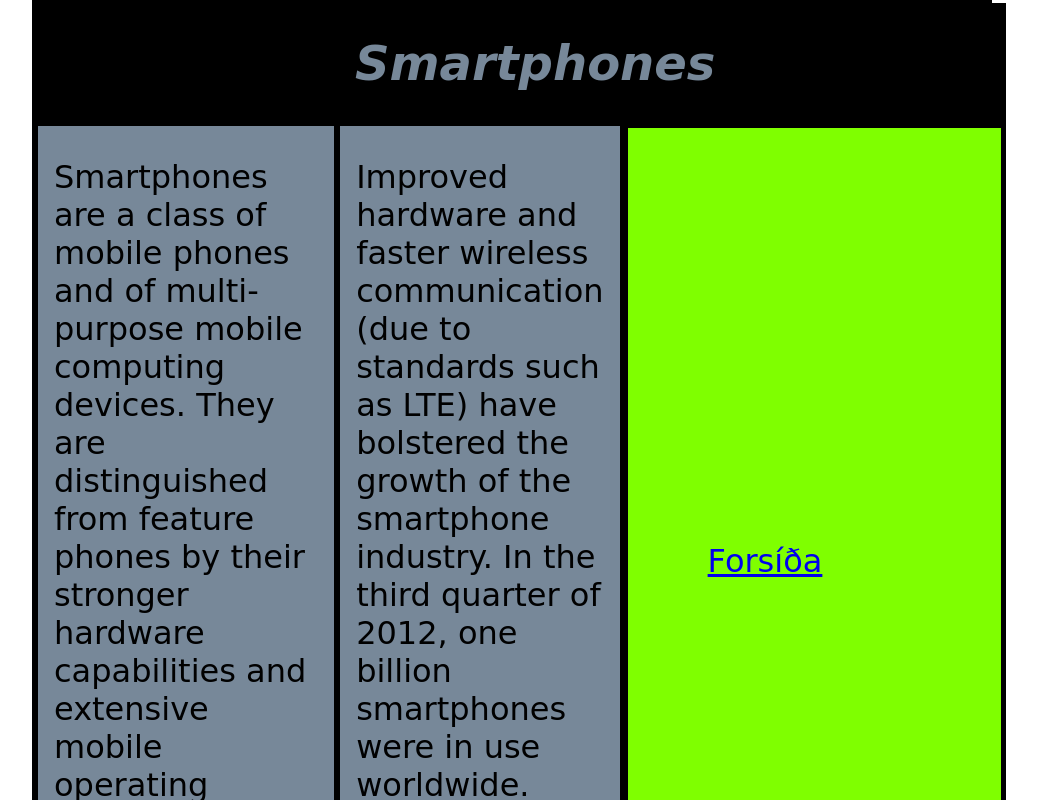
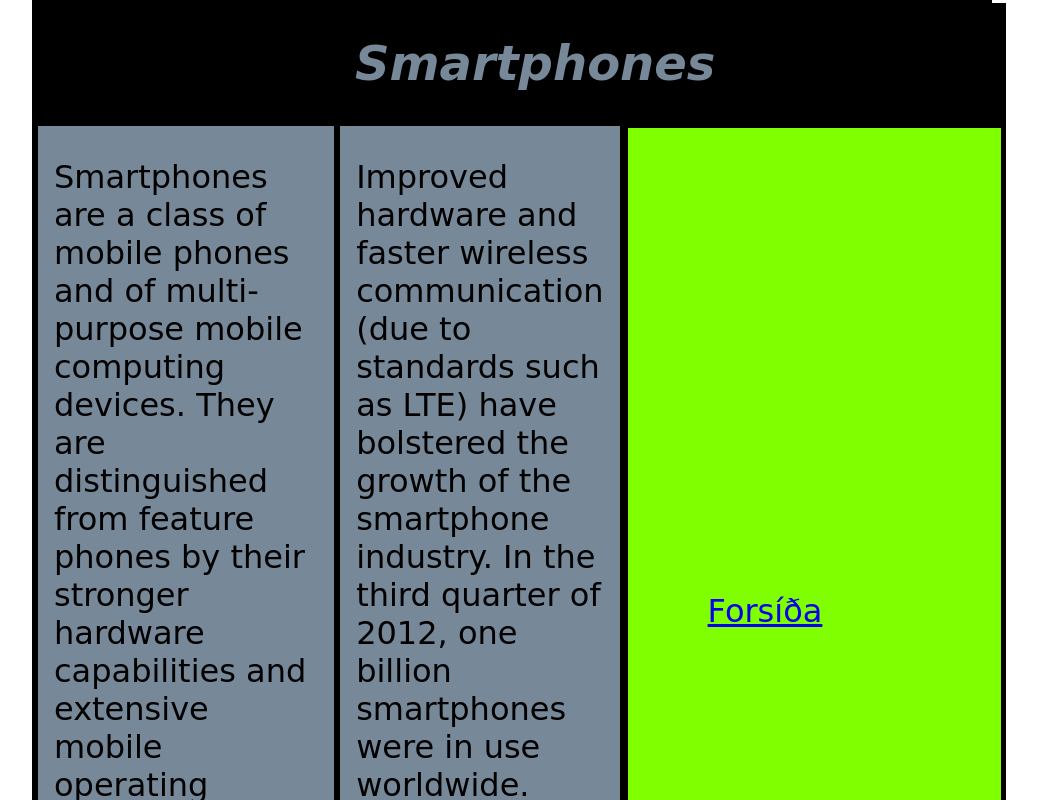
Before and after one commit to d4nni/VEF1-Vef-roun, a plain HTML site: page verkefni3/verk34/index.html in a window 1280 px wide. Shown: the top 800 px of the page, without its empty margins (128-1165 px from the left). Drawn offline with Linux system fonts and the light colour scheme; a web font is replaced by a local one.

Commit message:
verkefni 3

```diff
--- a/verkefni3/verk34/styles.css
+++ b/verkefni3/verk34/styles.css
@@ -78,7 +78,7 @@ body {
 .footmenu li {
     list-style-type: none;
     display: block;
-    padding: 350px 16px;
+    padding: 400px 16px;
 }
 
 h1 {
```
